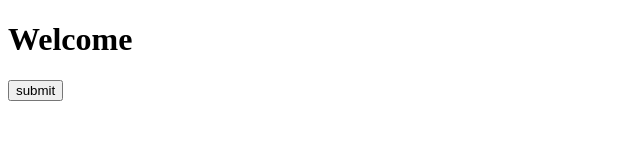
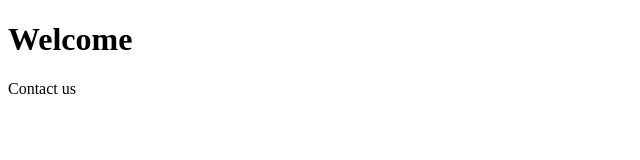
Before and after one commit to Ardra0803/repokid, a plain HTML site: page index.html in a window 1280 px wide. Shown: the full height of the page, 0-640 px from the left. Drawn offline with Linux system fonts and the light colour scheme.

Commit message:
added contact us

```diff
--- a/index.html
+++ b/index.html
@@ -5,6 +5,6 @@
     </head>
     <body>
         <h1>Welcome</h1>
-        <button>submit</button>
+        <p>Contact us</p>
     </body>
 </html>
```
